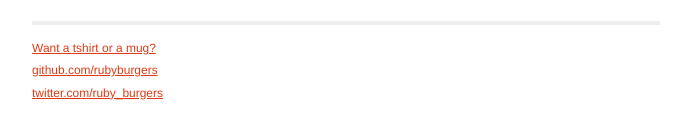
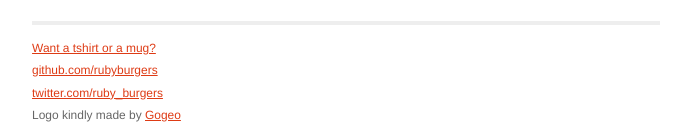
Before and after one commit to rubyburgers/rubyburgers.github.com, a Jekyll site: the page built from index.html, in a window 1280 px wide. Shown: the part 767-902 px from the top of the page, without its empty margins (294-985 px from the left). Built offline with Jekyll 4.4.1, drawn with Linux system fonts in a browser that asks for light colours.

Commit message:
Update footer.html

```diff
--- a/_includes/footer.html
+++ b/_includes/footer.html
@@ -4,6 +4,7 @@
       <a href="https://rubyburgers.spreadshirt.be/">Want a tshirt or a mug?</a><br>
       <a href="http://github.com/rubyburgers/">github.com/rubyburgers</a><br />
       <a href="http://twitter.com/ruby_burgers/">twitter.com/ruby_burgers</a><br />
+      Logo kindly made by <a href="http://gogeo.be">Gogeo</a>
     </p>
   </div>
 </div>
```
